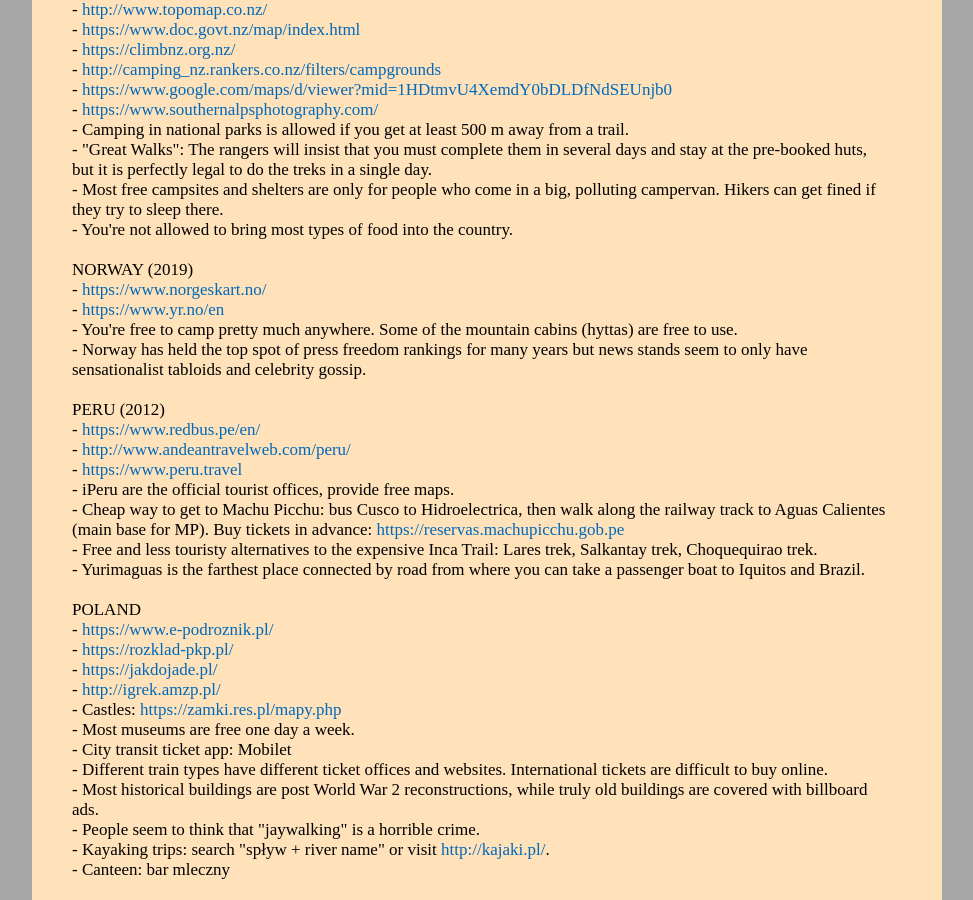
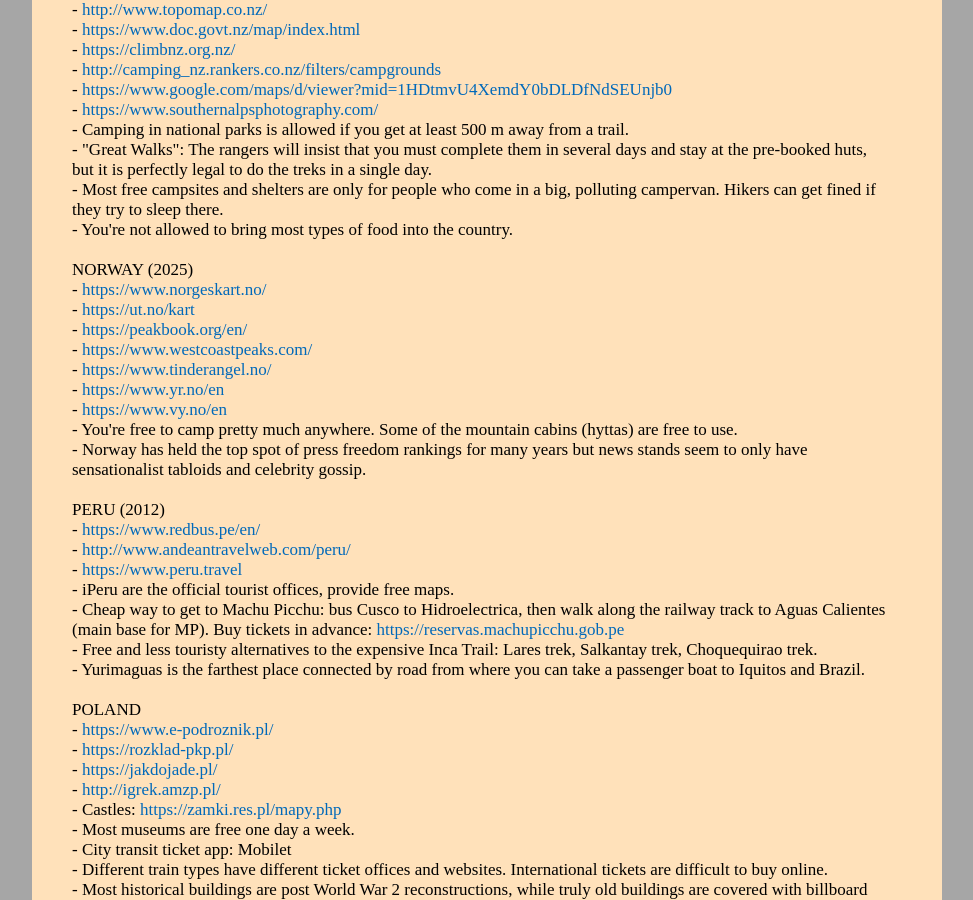
Before and after one commit to witbag/witbag.github.io, a Jekyll site: the page built from travel/notes.html, in a window 1280 px wide and 900 px high, scrolled down 4789 px. Shown: the whole window, without its empty margins (153-1126 px from the left). Built offline with Jekyll 4.4.1, drawn with Linux system fonts in a browser that asks for light colours.

Commit message:
Update notes.html

```diff
--- a/travel/notes.html
+++ b/travel/notes.html
@@ -216,9 +216,14 @@
 - Most free campsites and shelters are only for people who come in a big, polluting campervan. Hikers can get fined if they try to sleep there.<br>
 - You're not allowed to bring most types of food into the country.<br>
 <br>
-NORWAY (2019)<br>
+NORWAY (2025)<br>
 - <a href="https://www.norgeskart.no/" target=_blank>https://www.norgeskart.no/</a><br />
+- <a href="https://ut.no/kart" target=_blank>https://ut.no/kart</a><br />
+- <a href="https://peakbook.org/en/" target=_blank>https://peakbook.org/en/</a><br />
+- <a href="https://www.westcoastpeaks.com/" target=_blank>https://www.westcoastpeaks.com/</a><br />
+- <a href="https://www.tinderangel.no/" target=_blank>https://www.tinderangel.no/</a><br />
 - <a href="https://www.yr.no/en" target=_blank>https://www.yr.no/en</a><br />
+- <a href="https://www.vy.no/en" target=_blank>https://www.vy.no/en</a><br />
 - You're free to camp pretty much anywhere. Some of the mountain cabins (hyttas) are free to use.<br>
 - Norway has held the top spot of press freedom rankings for many years but news stands seem to only have sensationalist tabloids and celebrity gossip.<br>
 <br>
```
